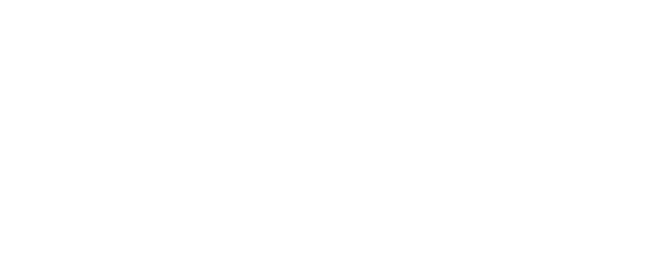
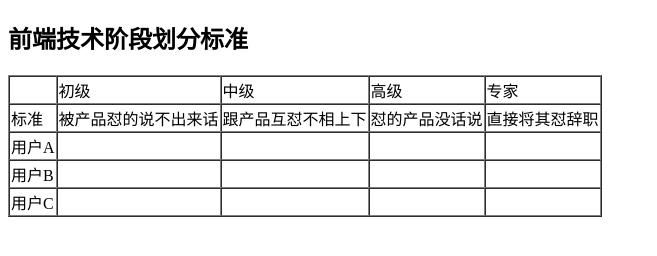
Before and after one commit to DavidGLS/HTML, a plain HTML site: page 20210521-MakingTable/index.html in a window 1280 px wide. Shown: the whole page, without its empty margins (0-657 px from the left). Drawn offline with Linux system fonts and the light colour scheme.

Commit message:
task finished!

```diff
--- a/20210521-MakingTable/index.html
+++ b/20210521-MakingTable/index.html
@@ -2,9 +2,47 @@
 <html lang="en">
     <head>
         <meta charset="UTF-8">
-        <title>Title</title>
+        <title>Making a Table</title>
     </head>
     <body>
+        <h2>前端技术阶段划分标准</h2>
+        <table border="1px" cellspacing="0">
+            <tr>
+                <td></td>
+                <td>初级</td>
+                <td>中级</td>
+                <td>高级</td>
+                <td>专家</td>
+            </tr>
+            <tr>
+                <td>标准</td>
+                <td>被产品怼的说不出来话</td>
+                <td>跟产品互怼不相上下</td>
+                <td>怼的产品没话说</td>
+                <td>直接将其怼辞职</td>
+            </tr>
+            <tr>
+                <td>用户A</td>
+                <td></td>
+                <td></td>
+                <td></td>
+                <td></td>
+            </tr>
+            <tr>
+                <td>用户B</td>
+                <td></td>
+                <td></td>
+                <td></td>
+                <td></td>
+            </tr>
+            <tr>
+                <td>用户C</td>
+                <td></td>
+                <td></td>
+                <td></td>
+                <td></td>
+            </tr>
+        </table>
 
     </body>
 </html>
```
